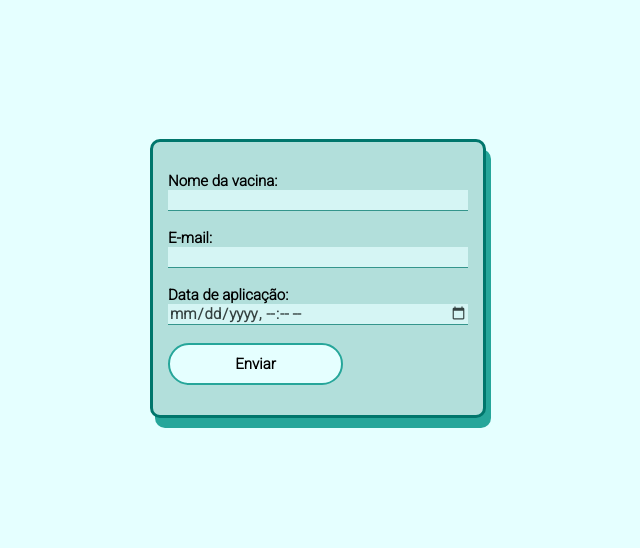
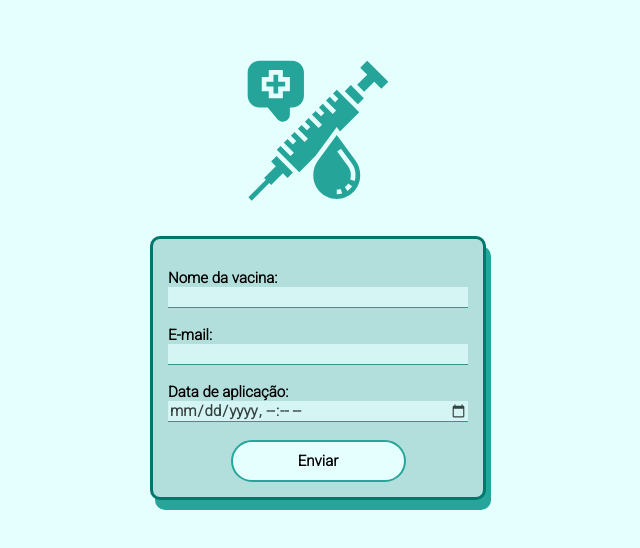
Before and after one commit to luan-sabino/webapirestproject, a plain HTML site: page src/cadastrovacina.html in a window 1280 px wide. Shown: the part 122-670 px from the top of the page, without its empty margins (322-962 px from the left). Drawn offline with Linux system fonts and the light colour scheme.

Commit message:
Elementos centralizados, imagens para ilustrar

```diff
--- a/src/cadastrovacina.html
+++ b/src/cadastrovacina.html
@@ -6,6 +6,7 @@
         <link href="https://fonts.googleapis.com/css2?family=Lato&family=Noto+Sans+JP&family=Open+Sans&family=Roboto:wght@100;300&display=swap" rel="stylesheet">
     </head>
     <body>
+        <img src="rsc/syringe.svg" alt="Novo cadastro de vacinação">
         <form class="container">
             <label>Nome da vacina:</label>
             <input type="text" id="nomeVacina" name="nomeVacina" class="formsInput"><br>
--- a/src/styles.css
+++ b/src/styles.css
@@ -10,6 +10,7 @@ html{
 
 body{
     display: flex;
+    flex-flow: column;
     width: 100vw;
     height: 100vh;
     margin: 0;
@@ -32,6 +33,7 @@ body{
     flex-flow: column;
     align-self: center;
     margin: auto;
+    margin-top: 30px;
     border-style: solid;
     border-color: #00766c;
     border-radius: 10px;
@@ -39,6 +41,10 @@ body{
     padding-top: 30px;
     background-color: #b2dfdb;
     box-shadow: 5px 10px #26a69a;
+}
+
+.indexContainer{
+    margin:auto;
 }
 
 .button{
@@ -90,3 +96,16 @@ body{
     background-color: #e5ffff;
     opacity: 0.7;
 }
+
+form input[type="submit"]{
+    display: block;
+    margin: 0 auto;
+}
+
+img{
+    width: 150px;
+    height: 150px;
+    display: flex;
+    margin: auto;
+    margin-bottom: 0px;
+}
```
Also changed, not shown: src/cadastrousuario.html (+1 -0 lines), src/index.html (+2 -2 lines), src/rsc/new-user.svg (added), src/rsc/syringe.svg (added).
